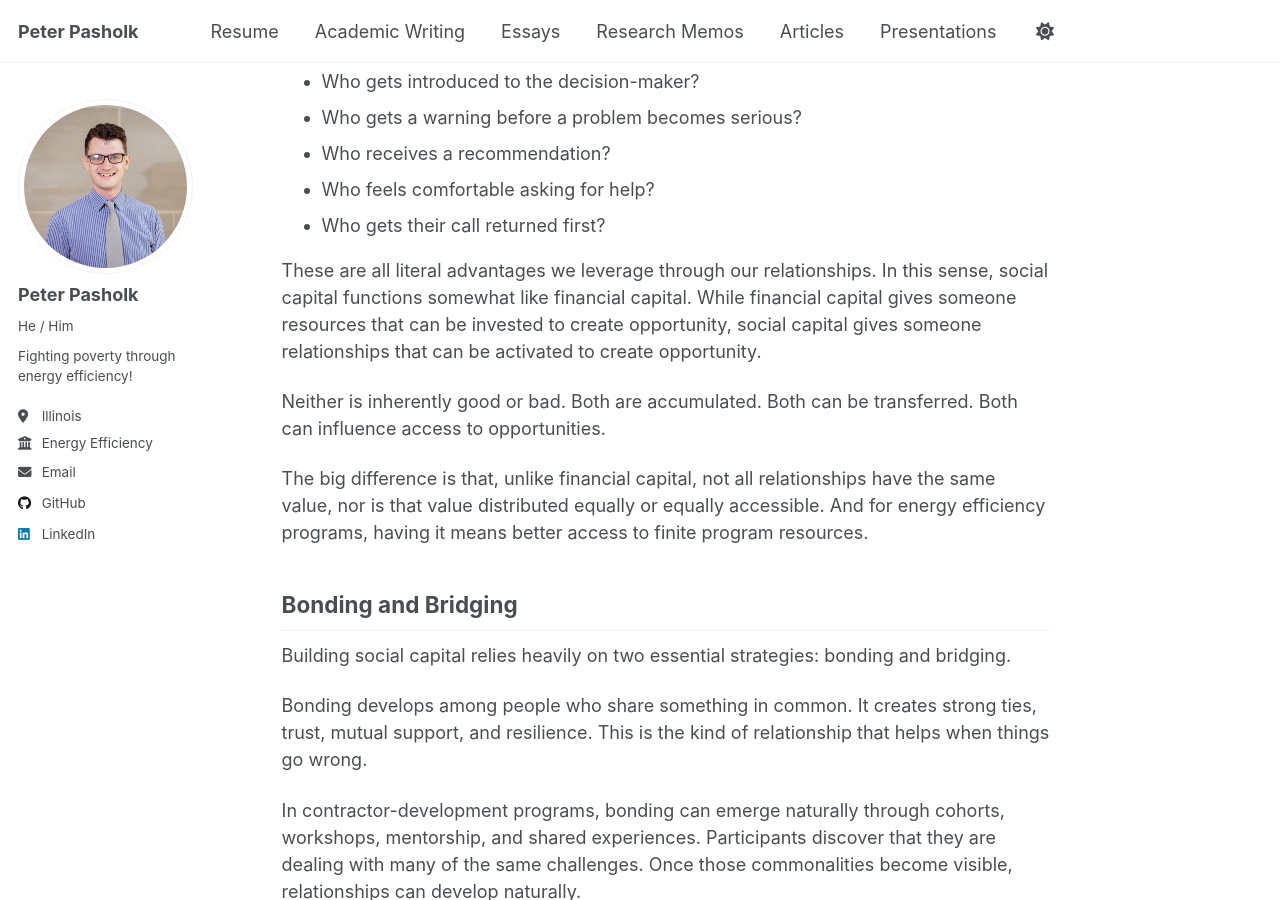
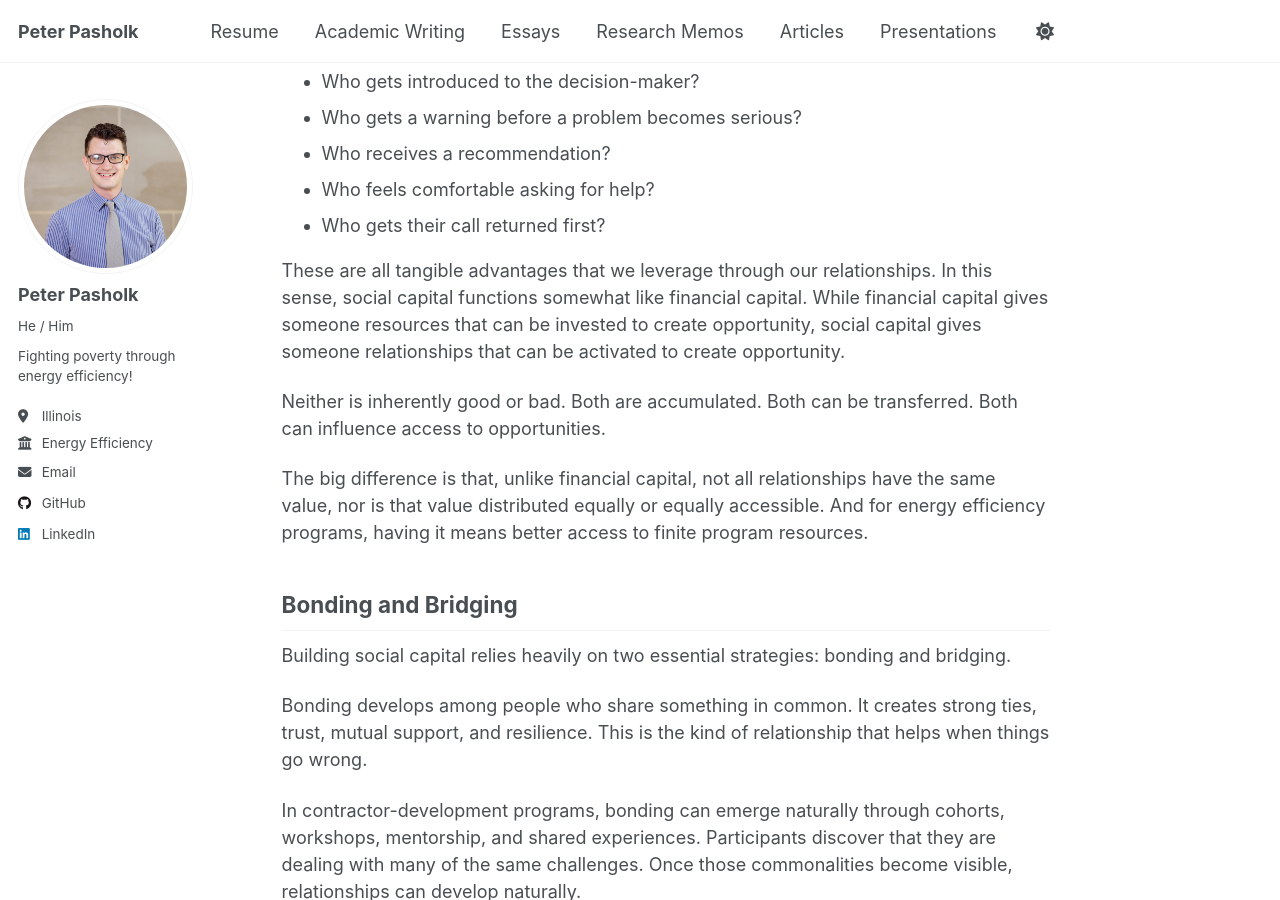
Before and after one commit to ppasholk/ppasholk.github.io, a Jekyll site: the page built from _portfolio/sustainability-in-energy-efficiency-2.md, in a window 1280 px wide and 900 px high, scrolled down 2559 px. Built offline with Jekyll 4.4.1, drawn with Linux system fonts in a browser that asks for light colours; a script that is not in the unit is left out.

Commit message:
Update wording for clarity in sustainability document
Replaced 'literal advantages' with 'tangible advantages' for clarity.

```diff
--- a/_portfolio/sustainability-in-energy-efficiency-2.md
+++ b/_portfolio/sustainability-in-energy-efficiency-2.md
@@ -73,7 +73,7 @@ We often recognize the effects of social capital without using the term.
 -	Who feels comfortable asking for help?
 -	Who gets their call returned first?
 
-These are all literal advantages we leverage through our relationships. In this sense, social capital functions somewhat like financial capital. While financial capital gives someone resources that can be invested to create opportunity, social capital gives someone relationships that can be activated to create opportunity.
+These are all tangible advantages that we leverage through our relationships. In this sense, social capital functions somewhat like financial capital. While financial capital gives someone resources that can be invested to create opportunity, social capital gives someone relationships that can be activated to create opportunity.
 
 Neither is inherently good or bad. Both are accumulated. Both can be transferred. Both can influence access to opportunities.
 
```
